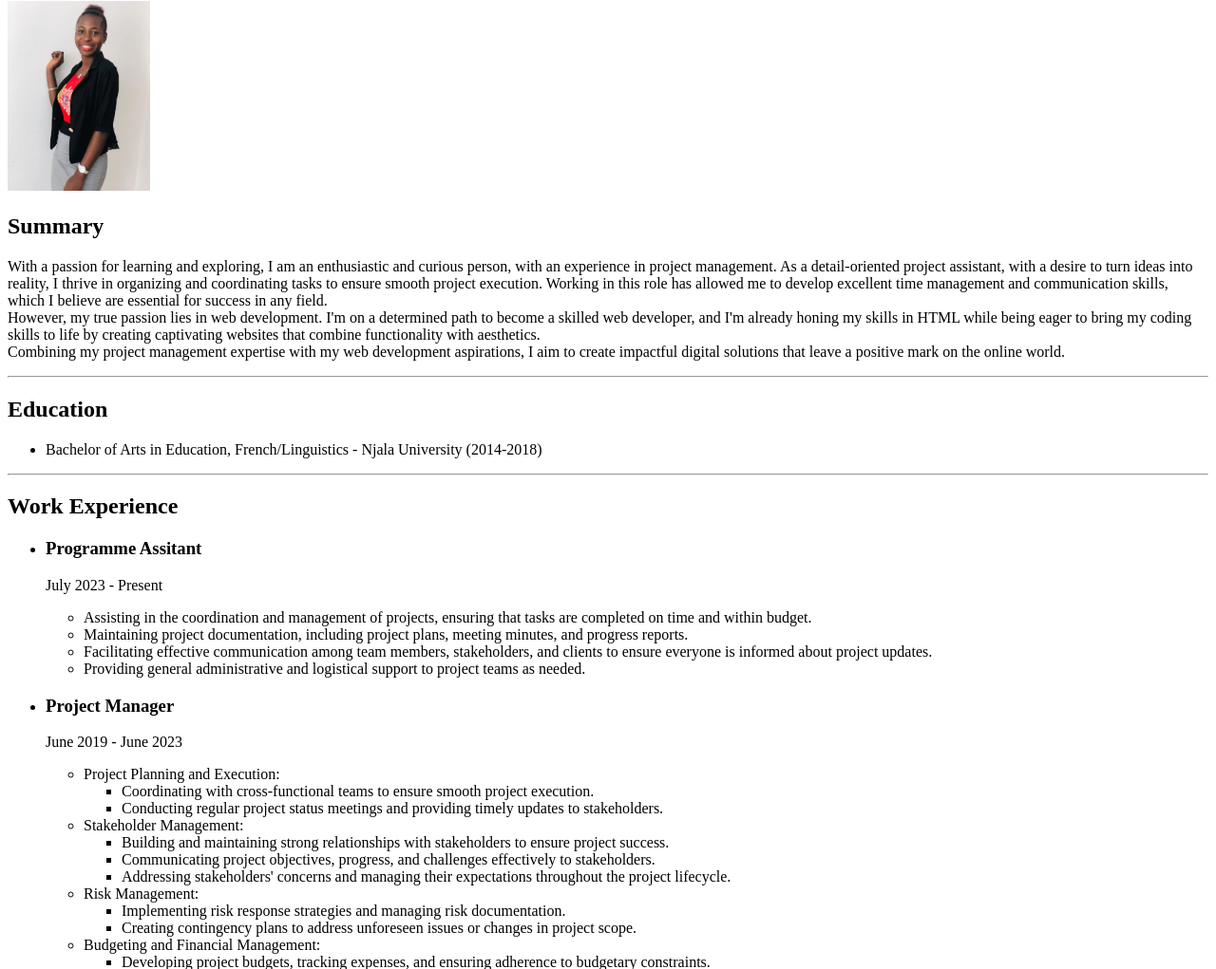
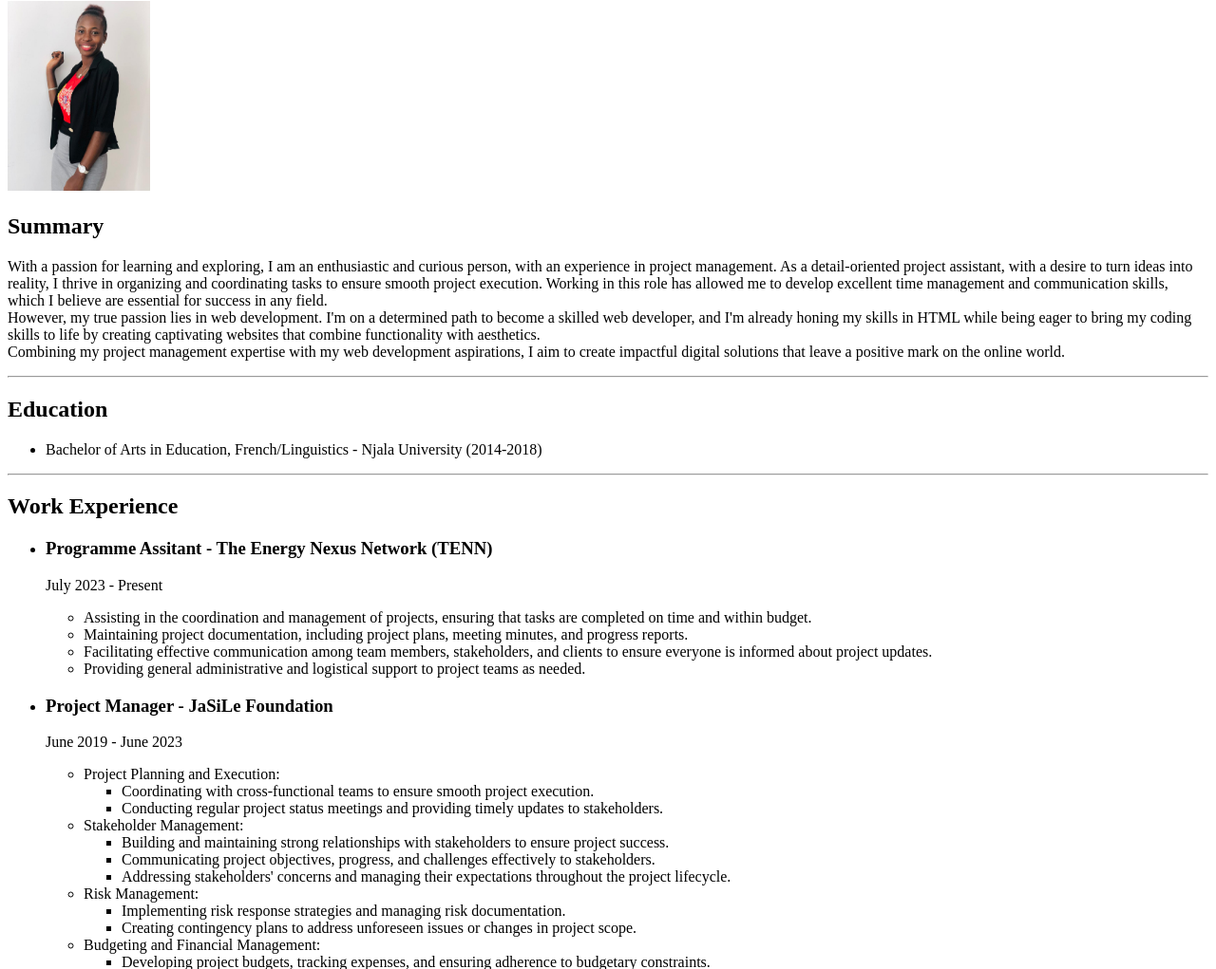
Before and after one commit to Harilyn/capstone, a plain HTML site: page index.html in a window 1280 px wide. Shown: the part 79-1100 px from the top of the page at 95% size. Drawn offline with Linux system fonts and the light colour scheme.

Commit message:
Workplaces modification

```diff
--- a/index.html
+++ b/index.html
@@ -27,7 +27,7 @@
         <hr>
         <h2>Work Experience</h2>
         <ul>
-            <li><h3>Programme Assitant</h3><p>July 2023 - Present</p>
+            <li><h3>Programme Assitant - The Energy Nexus Network (TENN)</h3><p>July 2023 - Present</p>
             <ul>
                 <li>Assisting in the coordination and management of projects, ensuring that tasks are completed on time and within budget.</li>
                 <li>Maintaining project documentation, including project plans, meeting minutes, and progress reports.</li>
@@ -36,7 +36,7 @@
             </ul>
             </li>
 
-            <li><h3>Project Manager</h3><p>June 2019 - June 2023</p>
+            <li><h3>Project Manager - JaSiLe Foundation</h3><p>June 2019 - June 2023</p>
             <ul>
                 <li>Project Planning and Execution:
                     <ul>
```
